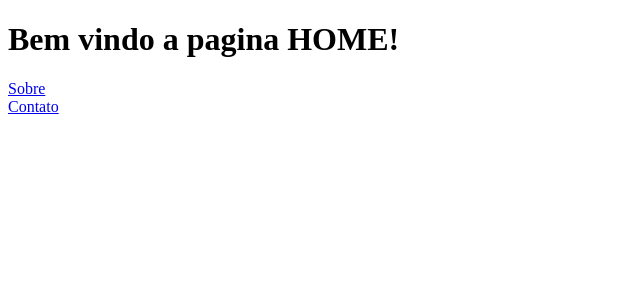
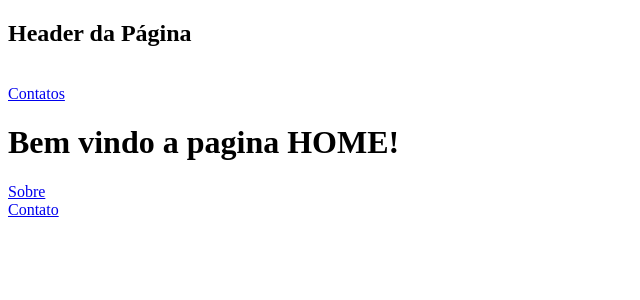
Before and after one commit to majunior07/aula, a React (Create React App) app: page / in a window 1280 px wide. Shown: the top 300 px of the page, without its empty margins (0-640 px from the left). Built offline with nearby package versions, Linux system fonts and the light colour scheme.

Commit message:
Primeiro commit 13/03/23

```diff
--- a/src/routes.js
+++ b/src/routes.js
@@ -8,6 +8,7 @@ import Header from './components/Header';
 const Routes = () => {
     return(
         <BrowserRouter>
+        <Header />
            <switch>
                 <Route exact path="/" component={Home} />
                 <Route path="/sobre" component={Sobre} />
```
Also changed, not shown: src/App.js (line endings or trailing spaces), src/components/Header/index.js (line endings or trailing spaces), src/pages/Contato/index.js (line endings or trailing spaces), src/pages/Home/index.js (line endings or trailing spaces), src/pages/Sobre/index.js (line endings or trailing spaces).
